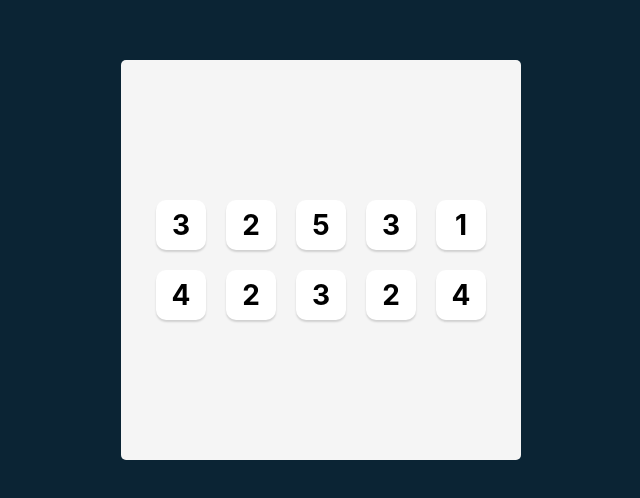
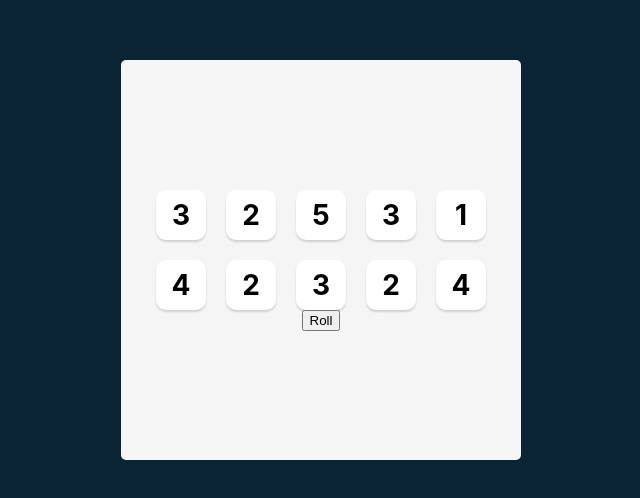
Before and after one commit to Amandecoe/React-Practice, a React (Vite) app in the folder tenzies/: page / in a window 1280 px wide. Shown: the part 140-638 px from the top of the page, without its empty margins (319-959 px from the left). Built offline with nearby package versions, Linux system fonts and the light colour scheme.

Commit message:
saved the rand numbers on state and displayed the state with a button

```diff
--- a/tenzies/src/App.jsx
+++ b/tenzies/src/App.jsx
@@ -11,11 +11,15 @@ import {useState} from "react"
     }
     const [dice, setdice] = useState(generateAllNewDice()) //store the random numbers generated from the function in the state array
     const diceElements = dice.map(num => <Die value = {num} />) //map over that state array which stores the random generated numbers
+    function rollDice(){
+      setdice(generateAllNewDice())
+    }
       return (
           <main>
               <div className="dice-container">
                   {diceElements}
               </div>
+              <button onClick={rollDice}>Roll</button>
           </main>
       )
   }
--- a/tenzies/src/index.css
+++ b/tenzies/src/index.css
@@ -11,7 +11,7 @@ body {
     flex-direction: column;
     justify-content: center;
     align-items: center;
-    font-family: Inter, sans-serif;
+    font-family: Karla, sans-serif;
 }
 
 div#root {
```
